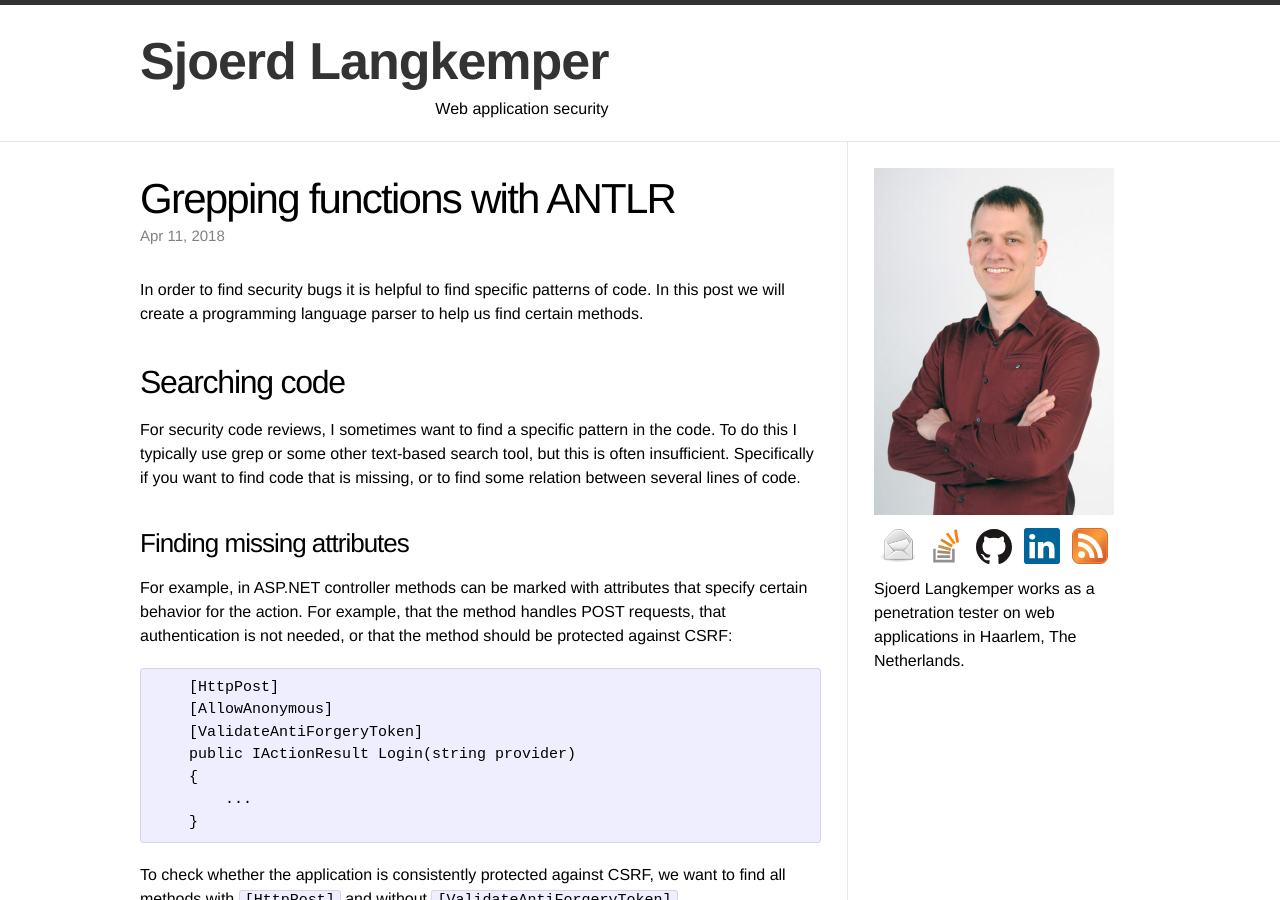
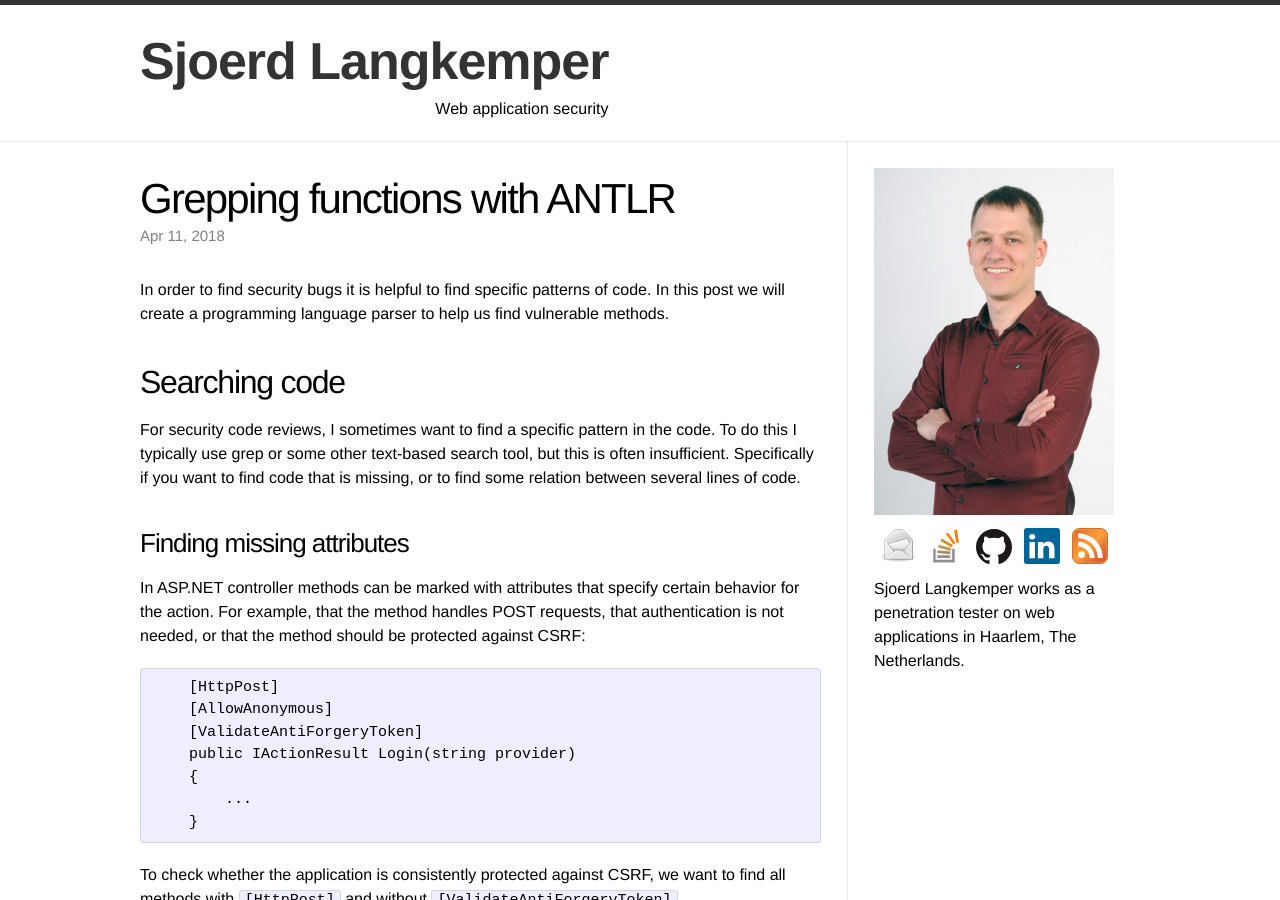
Before and after one commit to Sjord/Sjord.github.io, a Jekyll site: the page built from _posts/2018-01-02-grepping-functions-with-antlr.md, in a window 1280 px wide and 900 px high. Built offline with Jekyll 4.4.1, drawn with Linux system fonts in a browser that asks for light colours.

Commit message:
Some small changes

```diff
--- a/_posts/2018-01-02-grepping-functions-with-antlr.md
+++ b/_posts/2018-01-02-grepping-functions-with-antlr.md
@@ -5,7 +5,7 @@
 date: 2018-04-11
 ---
 
-In order to find security bugs it is helpful to find specific patterns of code. In this post we will create a programming language parser to help us find certain methods.
+In order to find security bugs it is helpful to find specific patterns of code. In this post we will create a programming language parser to help us find vulnerable methods.
 
 <!-- photo source: https://www.pexels.com/photo/animal-antler-antlers-blur-219906/ -->
 
@@ -15,7 +15,7 @@
 
 ### Finding missing attributes
 
-For example, in ASP.NET controller methods can be marked with attributes that specify certain behavior for the action. For example, that the method handles POST requests, that authentication is not needed, or that the method should be protected against CSRF:
+In ASP.NET controller methods can be marked with attributes that specify certain behavior for the action. For example, that the method handles POST requests, that authentication is not needed, or that the method should be protected against CSRF:
 
         [HttpPost]
         [AllowAnonymous]
```
